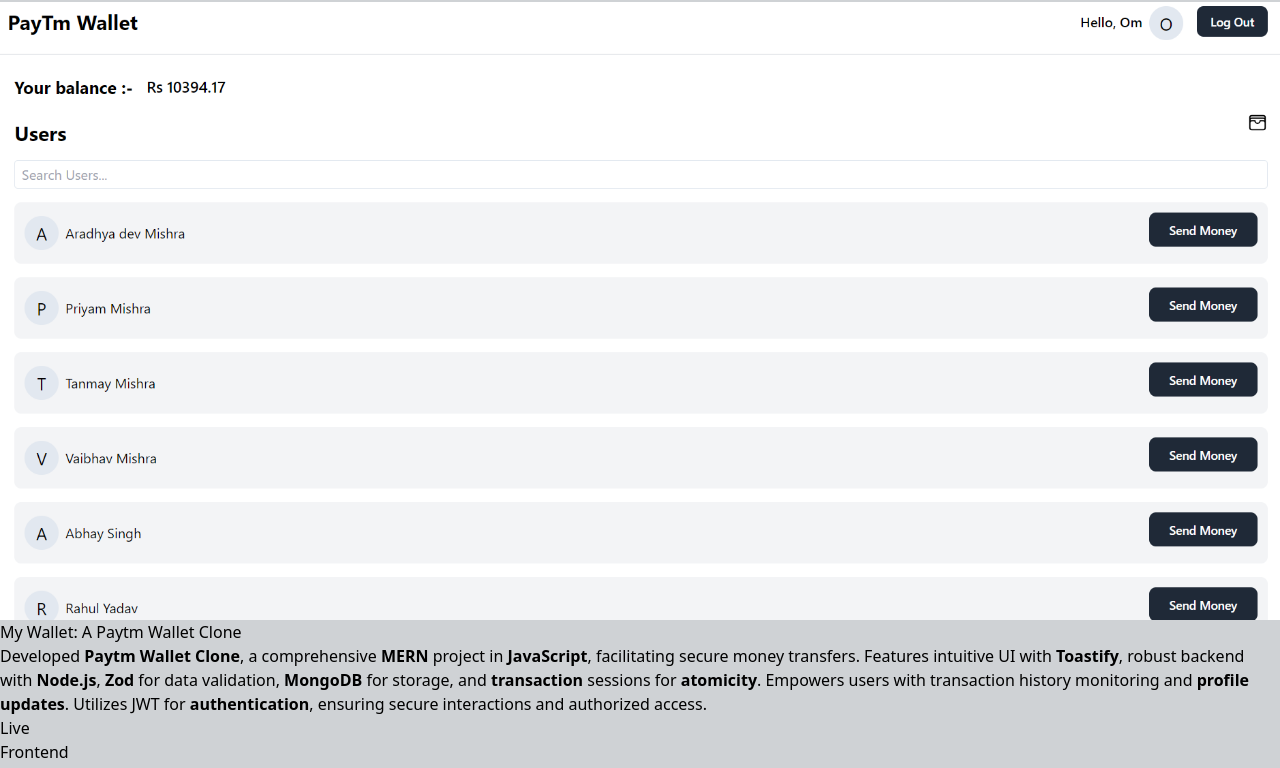
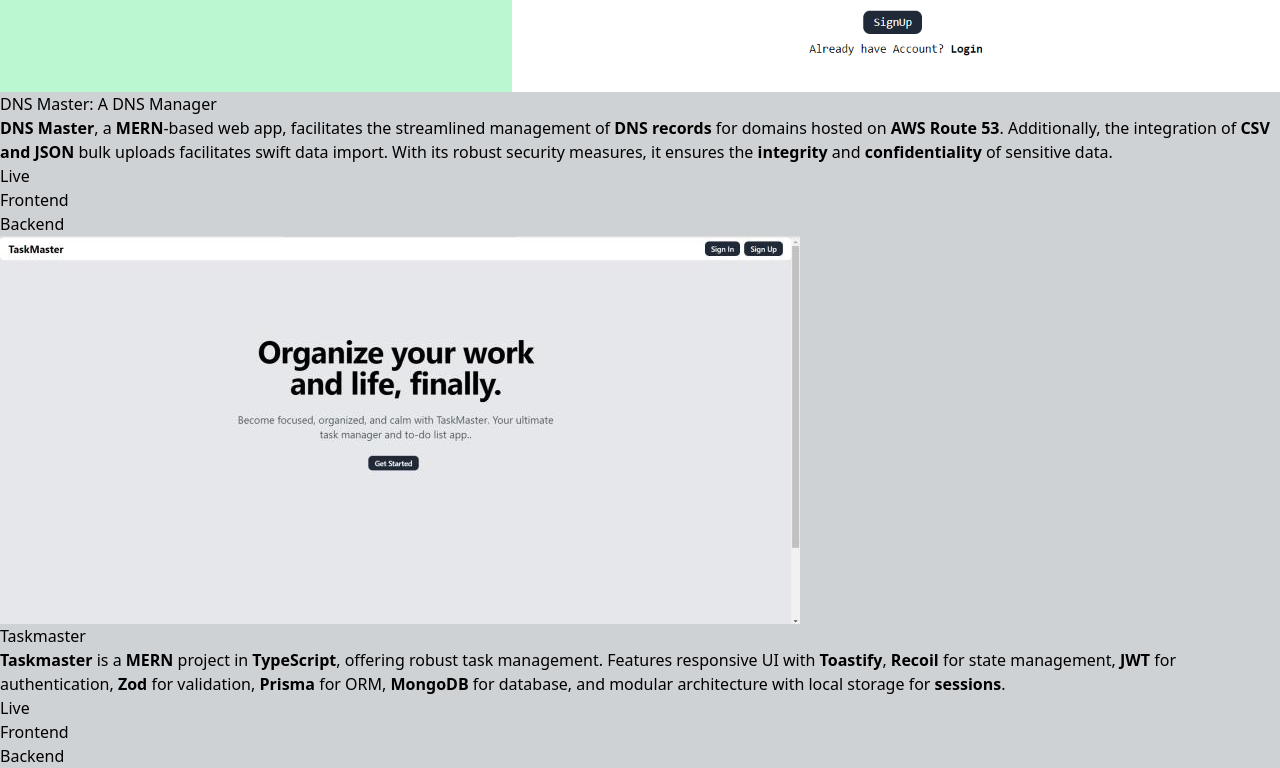
Before and after one commit to omjeem/omjeemishra-portfolio, a React (Vite) app: page / in a window 1280 px wide. Shown: the part 4891-5659 px from the top of the page. Built offline with nearby package versions, Linux system fonts and the light colour scheme.

Commit message:
new project added

```diff
--- a/src/components/Projects.tsx
+++ b/src/components/Projects.tsx
@@ -1,6 +1,7 @@
 import taskmaster from "../images/taskmaster.jpeg";
 import payTm from "../images/payTm.png";
 import portfolio from "../images/portfolio.png";
+import dnsManager from "../images/dnsManager.png";
 
 
 import { Button } from "./subComponents/Button";
@@ -8,6 +9,19 @@
 
 export function Projects() {
     const project: Description[] = [
+        {
+            name: "DNS Master: A DNS Manager",
+            desc: `<b>DNS Master</b>, a <b>MERN</b>-based web app, facilitates the streamlined management of
+            <b>DNS records</b> for domains hosted on <b>AWS Route 53</b>.
+             Additionally, the integration of <b>CSV and JSON</b> bulk uploads facilitates swift data import. With its robust security measures, it ensures
+             the <b>integrity</b> and <b>confidentiality</b> of sensitive data.`,
+            tech: "React, Node, Express, MongoDB, AWS Route 53",
+            caseStudy: "This is a case study",
+            src: dnsManager,
+            live: "https://dnsmaster.vercel.app/",
+            forntend: "https://github.com/omjeem/dns-manager-frontend",
+            backend: "https://github.com/omjeem/dns-manager-backend"
+        },
         {
             name: "Taskmaster",
             desc: `<b>Taskmaster</b> is a <b>MERN</b> project in <b>TypeScript</b>,
@@ -89,7 +103,7 @@
                 <div className="font-bold text-2xl">{props.name}</div>
                 <div className="max-w-[500px] lg:max-w-[500px] overflow-wrap" dangerouslySetInnerHTML={createMarkup()}></div>
                 <div className="flex  ">
-                {
+                    {
                         props.live && (
                             <a href={props.live} target="_blank">
                                 <Button label={"Live"} />
@@ -107,7 +121,7 @@
                     {
                         props.backend && (
                             <a href={props.backend} target="_blank">
-                                <Button onClick={()=>{
+                                <Button onClick={() => {
                                     console.log(props.backend)
                                 }} label={"Backend"} />
                             </a>
```
Also changed, not shown: src/images/dnsManager.png (added).
